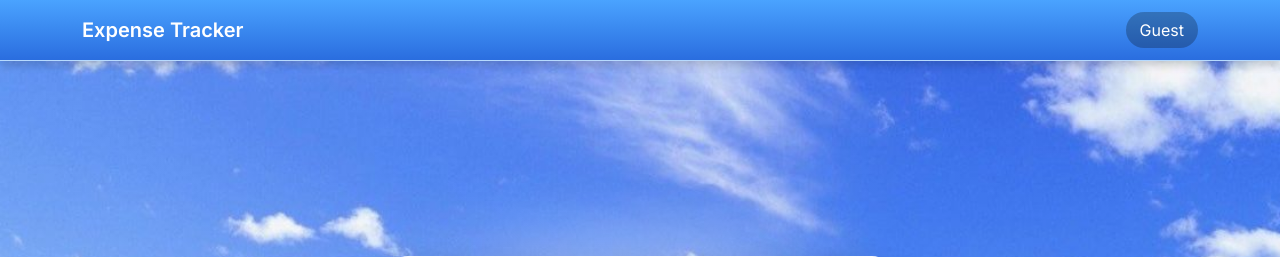
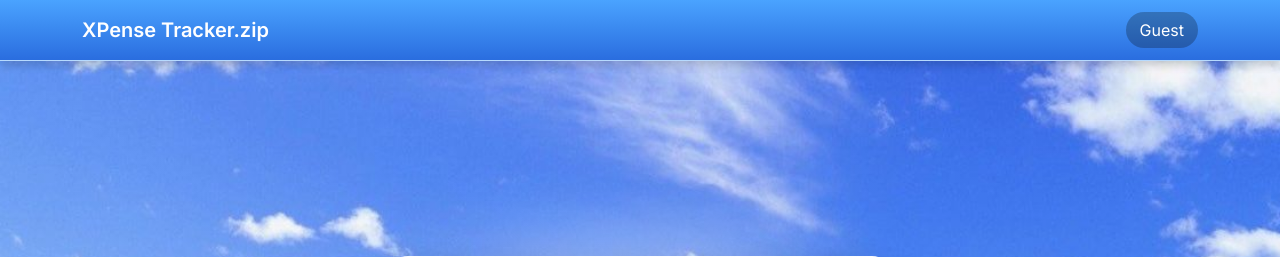
Before and after one commit to jarheadviceral/expensetracker, a Django app: page / in a window 1280 px wide. Shown: the top 257 px of the page. Run offline with Django 5.2, Linux system fonts and the light colour scheme.

Commit message:
renamed the project to XPense Tracker

```diff
--- a/expenses/templates/expenses/base.html
+++ b/expenses/templates/expenses/base.html
@@ -7,7 +7,7 @@
 <meta charset="UTF-8">
 <meta name="viewport" content="width=device-width, initial-scale=1.0">
 
-<title>Expense Tracker</title>
+<title>XPense Tracker</title>
 
 <link href="https://cdn.jsdelivr.net/npm/bootstrap@5.3.3/dist/css/bootstrap.min.css" rel="stylesheet">
 
@@ -23,7 +23,7 @@
 
 <div class="container d-flex justify-content-between align-items-center">
 
-<h1 class="app-title mb-0">Expense Tracker</h1>
+<h1 class="app-title mb-0">XPense Tracker.zip</h1>
 
 <div class="d-flex align-items-center gap-2">
 
```
